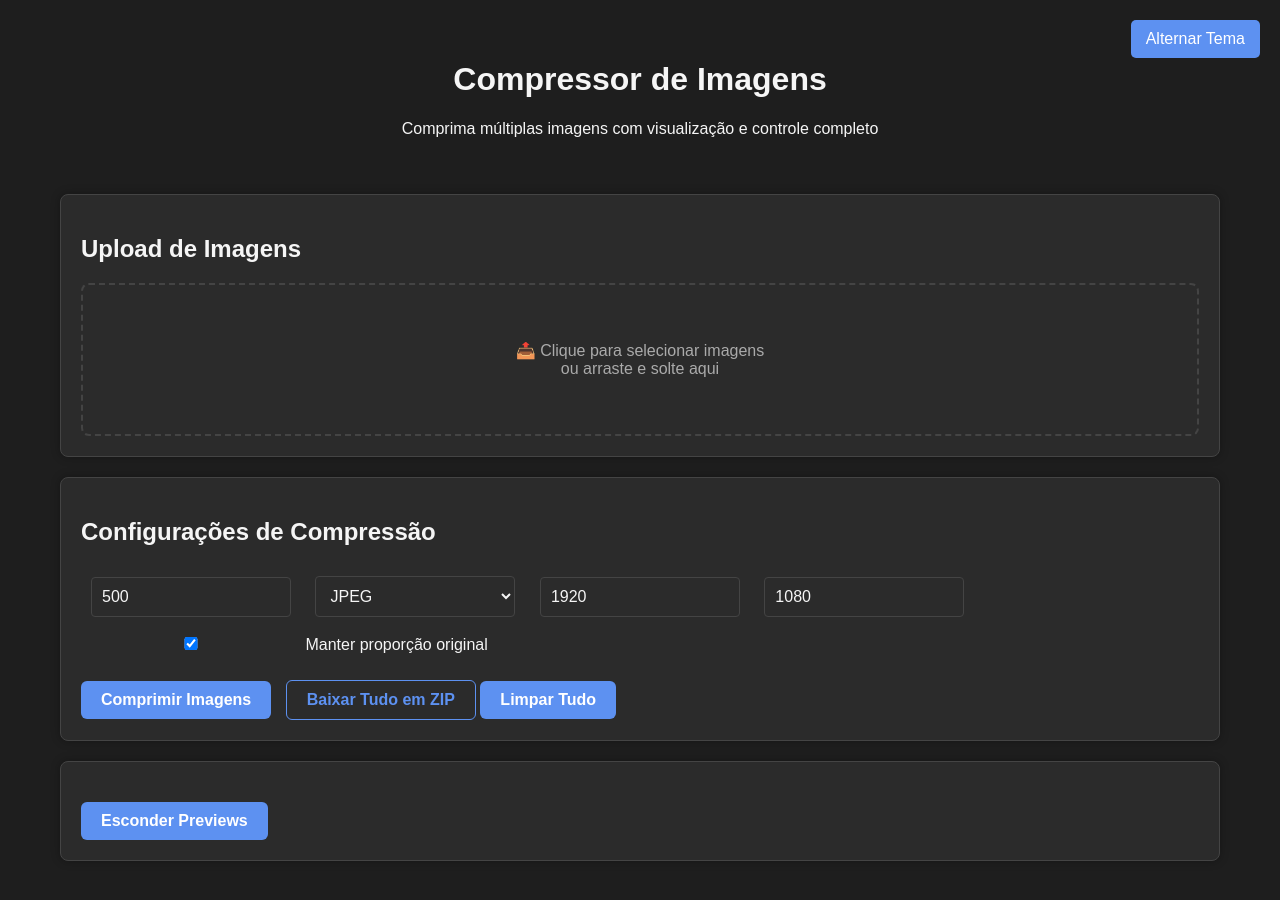
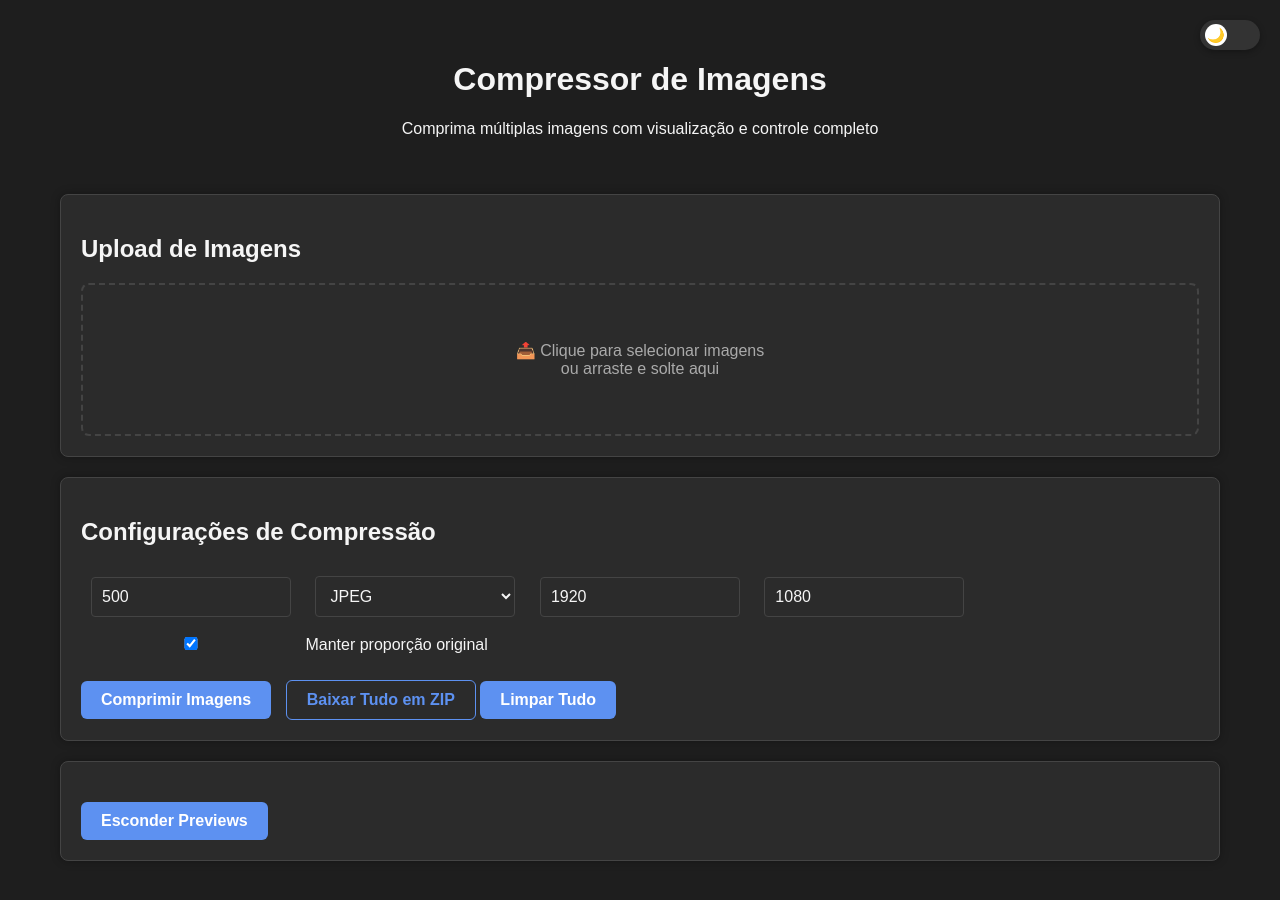
Before and after one commit to samuelcolman2/Compressor-de-Imagem, a plain HTML site: page index.html in a window 1280 px wide. Drawn offline with nearby package versions, Linux system fonts and the light colour scheme.

Commit message:
Adicionando botão de modo claro e escuro

```diff
--- a/index.html
+++ b/index.html
@@ -14,7 +14,9 @@
   <script src="https://cdnjs.cloudflare.com/ajax/libs/jszip/3.10.0/jszip.min.js"></script>
 </head>
 <body>
-  <button class="theme-toggle" onclick="toggleTheme()">Alternar Tema</button>
+  <div class="theme-switch" onclick="toggleTheme()" id="themeToggleBtn">
+    <span class="icon" id="themeIcon">🌙</span>
+  </div>
   <header>
     <h1>Compressor de Imagens</h1>
     <p>Comprima múltiplas imagens com visualização e controle completo</p>
--- a/script.js
+++ b/script.js
@@ -16,9 +16,38 @@ let previewsVisible = true;
 
 function toggleTheme() {
   const html = document.documentElement;
-  const current = html.getAttribute("data-theme");
-  html.setAttribute("data-theme", current === "dark" ? "light" : "dark");
+  const isDark = html.getAttribute("data-theme") === "dark";
+  const icon = document.getElementById("themeIcon");
+  const switchBtn = document.getElementById("themeToggleBtn");
+
+  if (isDark) {
+    html.setAttribute("data-theme", "light");
+    icon.textContent = "☀️";
+    switchBtn.style.background = "#ffa500";
+    icon.style.transform = "translateX(30px)";
+  } else {
+    html.setAttribute("data-theme", "dark");
+    icon.textContent = "🌙";
+    switchBtn.style.background = "#333";
+    icon.style.transform = "translateX(0)";
+  }
 }
+
+document.addEventListener("DOMContentLoaded", () => {
+  const isDark = document.documentElement.getAttribute("data-theme") === "dark";
+  const icon = document.getElementById("themeIcon");
+  const switchBtn = document.getElementById("themeToggleBtn");
+
+  if (isDark) {
+    icon.textContent = "🌙";
+    switchBtn.style.background = "#333";
+    icon.style.transform = "translateX(0)";
+  } else {
+    icon.textContent = "☀️";
+    switchBtn.style.background = "#ffa500";
+    icon.style.transform = "translateX(30px)";
+  }
+});
 
 function removeImage(index) {
   images.splice(index, 1);
--- a/style.css
+++ b/style.css
@@ -42,16 +42,33 @@ header {
   padding: 40px 0 20px;
 }
 
-.theme-toggle {
+.theme-switch {
   position: absolute;
   top: 20px;
   right: 20px;
-  background: var(--accent-color);
-  border: none;
-  color: white;
-  padding: 10px 15px;
-  border-radius: 5px;
+  width: 60px;
+  height: 30px;
+  background: #333;
+  border-radius: 30px;
   cursor: pointer;
+  display: flex;
+  align-items: center;
+  justify-content: flex-start;
+  padding: 5px;
+  transition: background 0.3s ease;
+  box-shadow: 0 2px 6px rgba(0,0,0,0.3);
+}
+
+.theme-switch .icon {
+  width: 22px;
+  height: 22px;
+  display: flex;
+  align-items: center;
+  justify-content: center;
+  background: white;
+  border-radius: 50%;
+  font-size: 14px;
+  transition: transform 0.3s ease;
 }
 
 .container {
```
